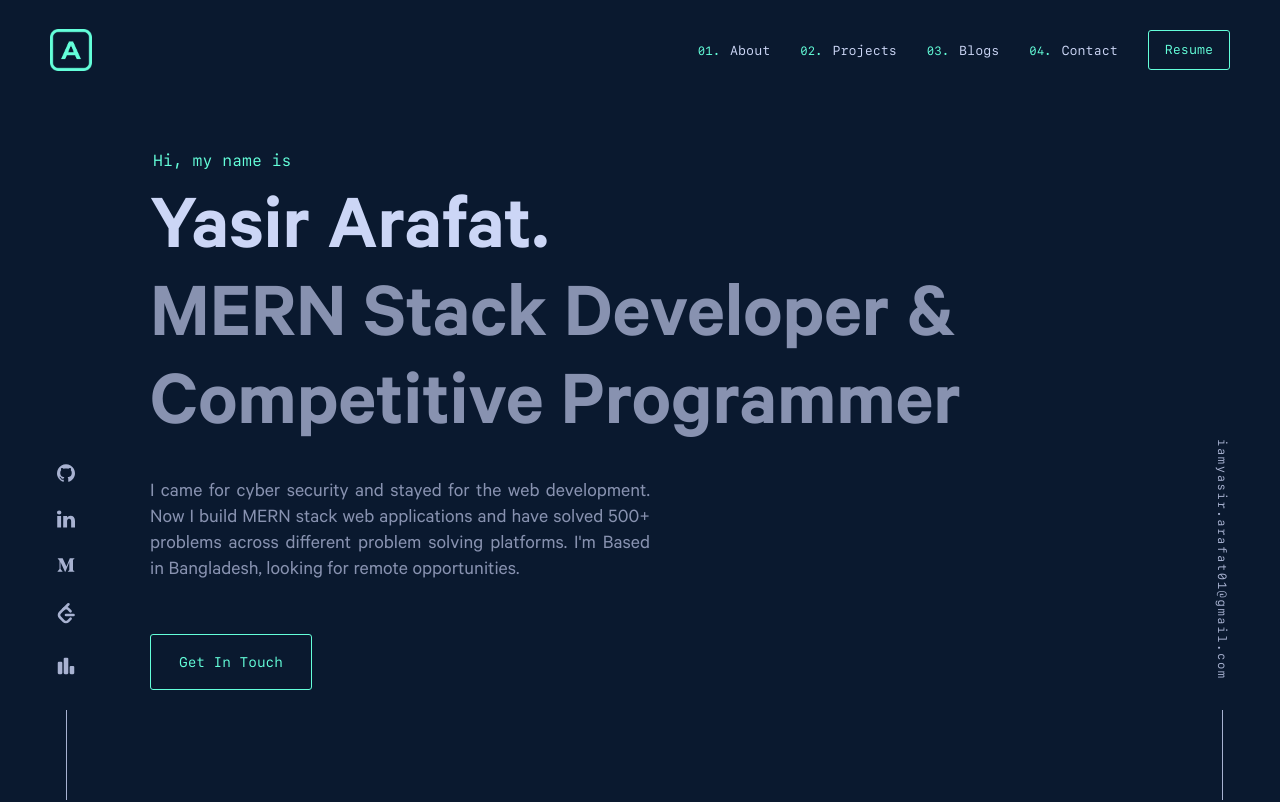
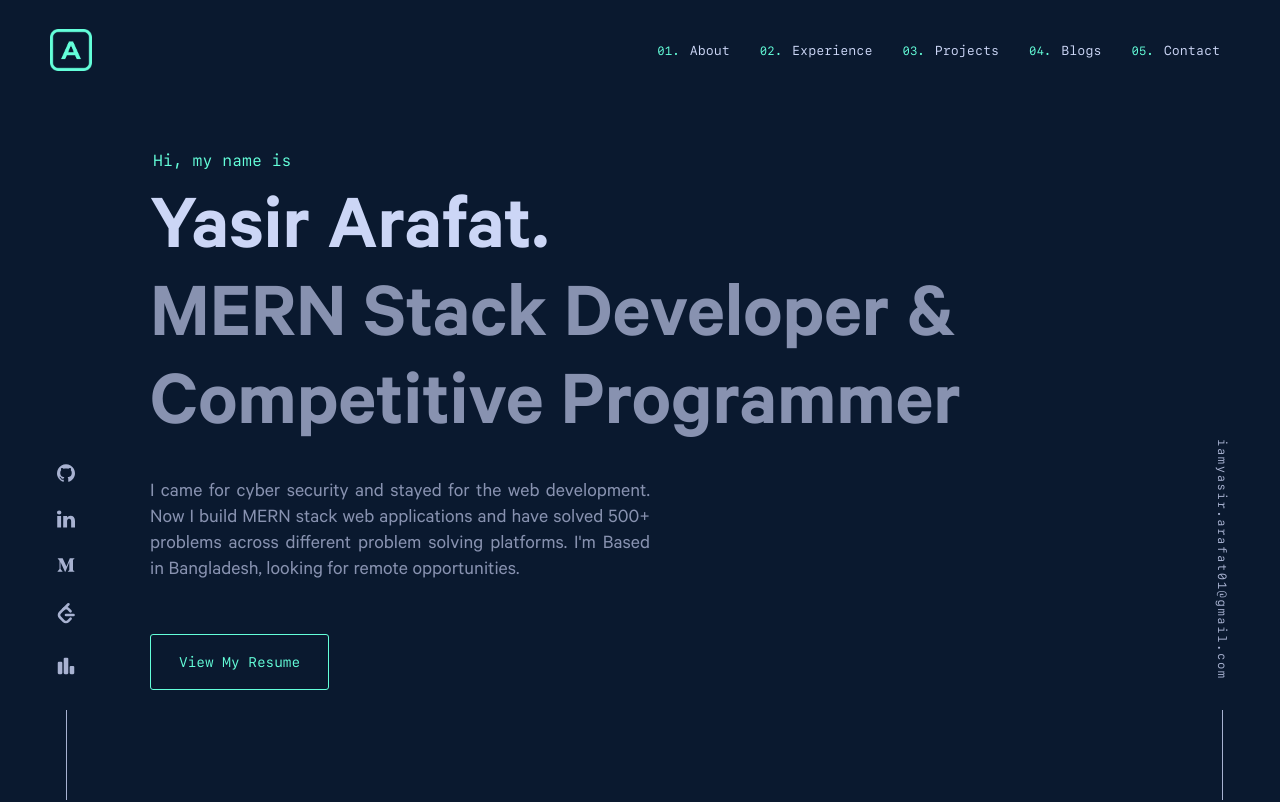
Before and after one commit to arafatYasir/Portfolio, a Next.js app: page / in a window 1280 px wide. Shown: the top 802 px of the page. Built offline with nearby package versions, Linux system fonts and the light colour scheme; no server answers.

Commit message:
feat: add  in nav and move resume btn to hero section

```diff
--- a/app/components/HeroSection.tsx
+++ b/app/components/HeroSection.tsx
@@ -1,11 +1,8 @@
+import Link from "next/link";
 import { useMediaQuery } from "../hooks/useMediaQuery";
 import Button from "./Button";
 
-interface Props {
-    handleScrollTo: (sectionId: string) => void;
-}
-
-const HeroSection = ({ handleScrollTo }: Props) => {
+const HeroSection = () => {
     // Extra responsive breakpoints
     const breakpoint1 = useMediaQuery("(min-width: 377px)");
     const breakpoint2 = useMediaQuery("(min-width: 481px)");
@@ -28,7 +25,13 @@ const HeroSection = ({ handleScrollTo }: Props) => {
                 </p>
 
                 <div id="hero-button" className="mt-[50px]">
-                    <Button value="Get In Touch" handleClick={() => handleScrollTo("contact")} />
+                    <Link
+                        href="/resume/YasirArafat_Frontend_Developer_Resume.pdf"
+                        target="_blank"
+                        className="cursor-pointer"
+                    >
+                        <Button value="View My Resume" />
+                    </Link>
                 </div>
             </div>
         </section>
--- a/app/components/navbar/Navbar.tsx
+++ b/app/components/navbar/Navbar.tsx
@@ -1,8 +1,6 @@
 import { navOptions } from "@/lib/constants";
 import Image from "next/image";
-import Link from "next/link";
 import { useState, useEffect } from "react";
-import Button from "../Button";
 
 interface Props {
     handleScrollTo: (sectionId: string) => void;
@@ -101,15 +99,6 @@ const Navbar = ({ handleScrollTo, prevScrollValue }: Props) => {
                         </li>
                     ))
                 }
-                <li id="nav-item">
-                    <Link
-                        href="/resume/YasirArafat_Frontend_Developer_Resume.pdf"
-                        target="_blank"
-                        className="cursor-pointer"
-                    >
-                        <Button value="Resume" paddingX="16px" paddingY="12px" fontSize="13px" />
-                    </Link>
-                </li>
             </ul>
         </nav>
     )
--- a/app/page.tsx
+++ b/app/page.tsx
@@ -165,7 +165,7 @@ const Home = () => {
 
       {/* ---- Main Part ---- */}
       <main className={`max-w-[1600px] mx-auto ${breakpoint1 ? "px-[50px]" : "px-[25px]"} ${breakpoint2 ? "px-[150px]" : "md:px-[100px]"}`}>
-        <HeroSection handleScrollTo={handleScrollTo} />
+        <HeroSection />
         <AboutSection />
         <ProjectsSection />
         <OtherProjectsSection />
--- a/lib/constants.ts
+++ b/lib/constants.ts
@@ -3,6 +3,7 @@ import MediumIcon from "../app/icons/MediumIcon";
 import LinkedInIcon from "../app/icons/LinkedInIcon";
 import LeetCodeIcon from "@/app/icons/LeetCodeIcon";
 import CodeforcesIcon from "@/app/icons/CodeforcesIcon";
+import { link } from "fs";
 
 // Types & Interfaces
 interface OtherProject {
@@ -22,16 +23,21 @@ export const navOptions = [
     },
     {
         id: 2,
+        name: "Experience",
+        link: "experience"
+    },
+    {
+        id: 3,
         name: "Projects",
         link: "projects"
     },
     {
-        id: 3,
+        id: 4,
         name: "Blogs",
         link: "blogs"
     },
     {
-        id: 4,
+        id: 5,
         name: "Contact",
         link: "contact"
     },
```
